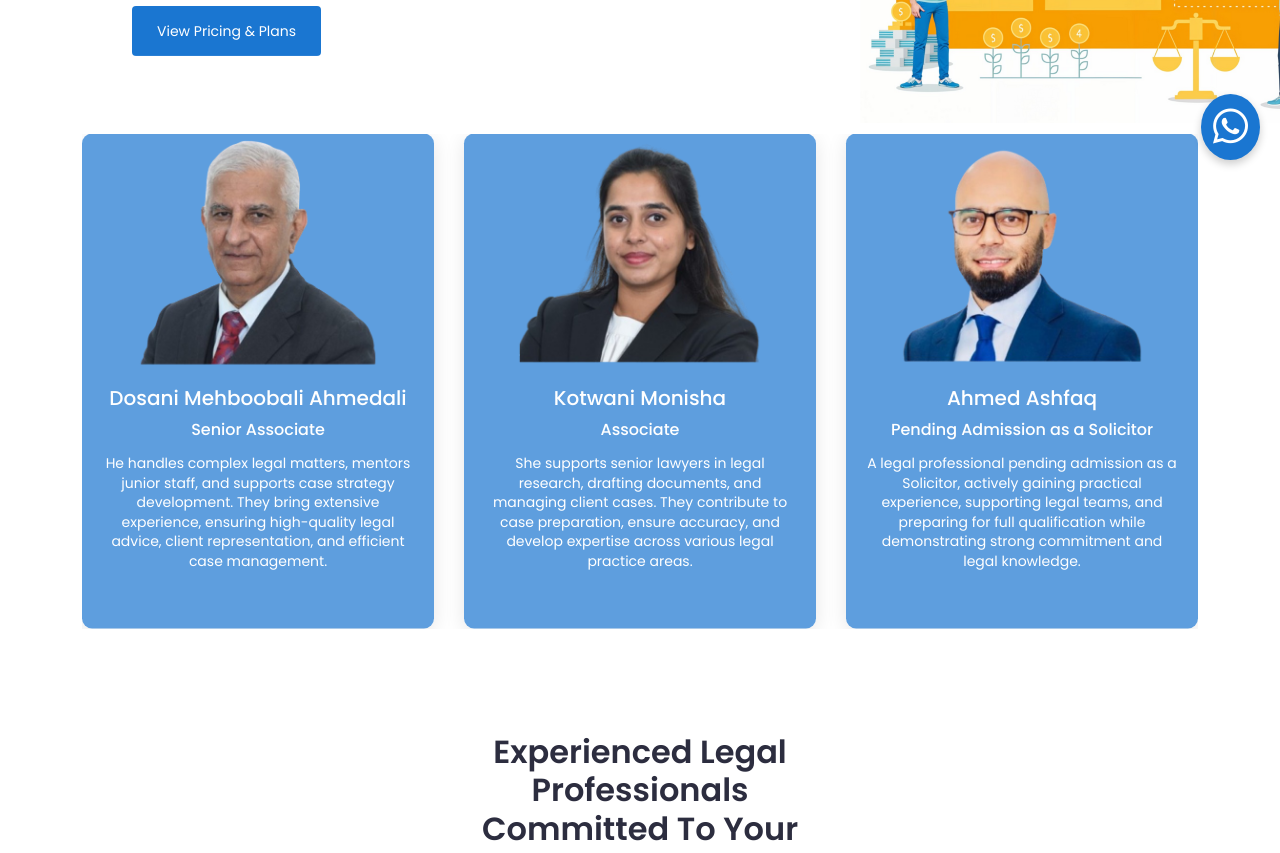
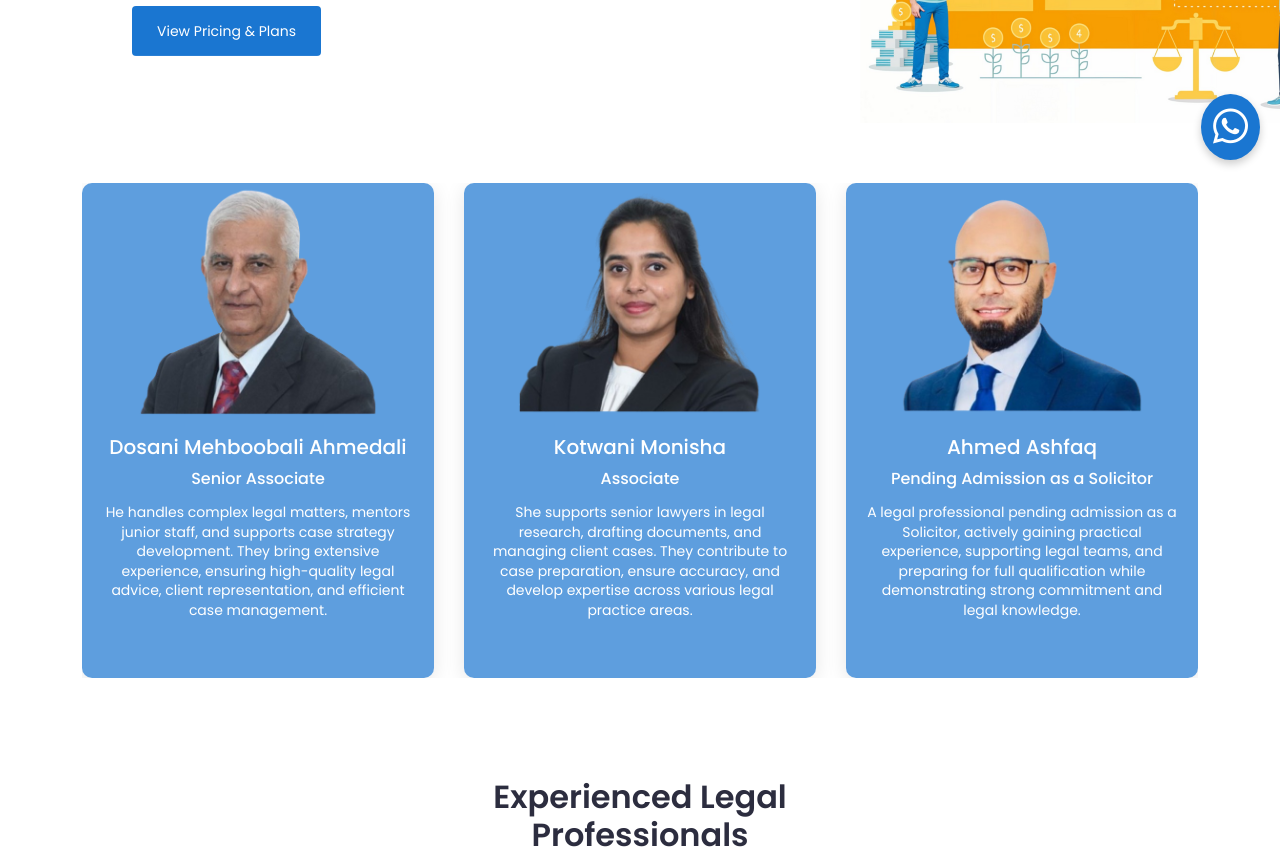
Before and after one commit to buhary98/ask_a_lawyer_website, a React (Create React App) app: page / in a window 1280 px wide. Shown: the part 620-1473 px from the top of the page. Built offline with nearby package versions, Linux system fonts and the light colour scheme.

Commit message:
changes updated

```diff
--- a/src/components/lawyers/Lawyers.css
+++ b/src/components/lawyers/Lawyers.css
@@ -5,12 +5,12 @@
     background: #fff;
     margin: 0;
     padding: 0;
-    height: 450px;
+    height: 495px;
 }
 
 .lawyer .lawyer-inner {
     position: relative;
-    transform: translateY(-10%);
+    /* transform: translateY(-10%); */
     z-index: 9;
 }
 
--- a/src/components/lawyers/Lawyers.jsx
+++ b/src/components/lawyers/Lawyers.jsx
@@ -82,7 +82,7 @@ const Lawyers = () => {
   ];
 
   return (
-    <section className="lawyer">
+    <section className="lawyer" id="lawyers">
       <div className="container">
         <div className="lawyer-inner">
           <Swiper
```
